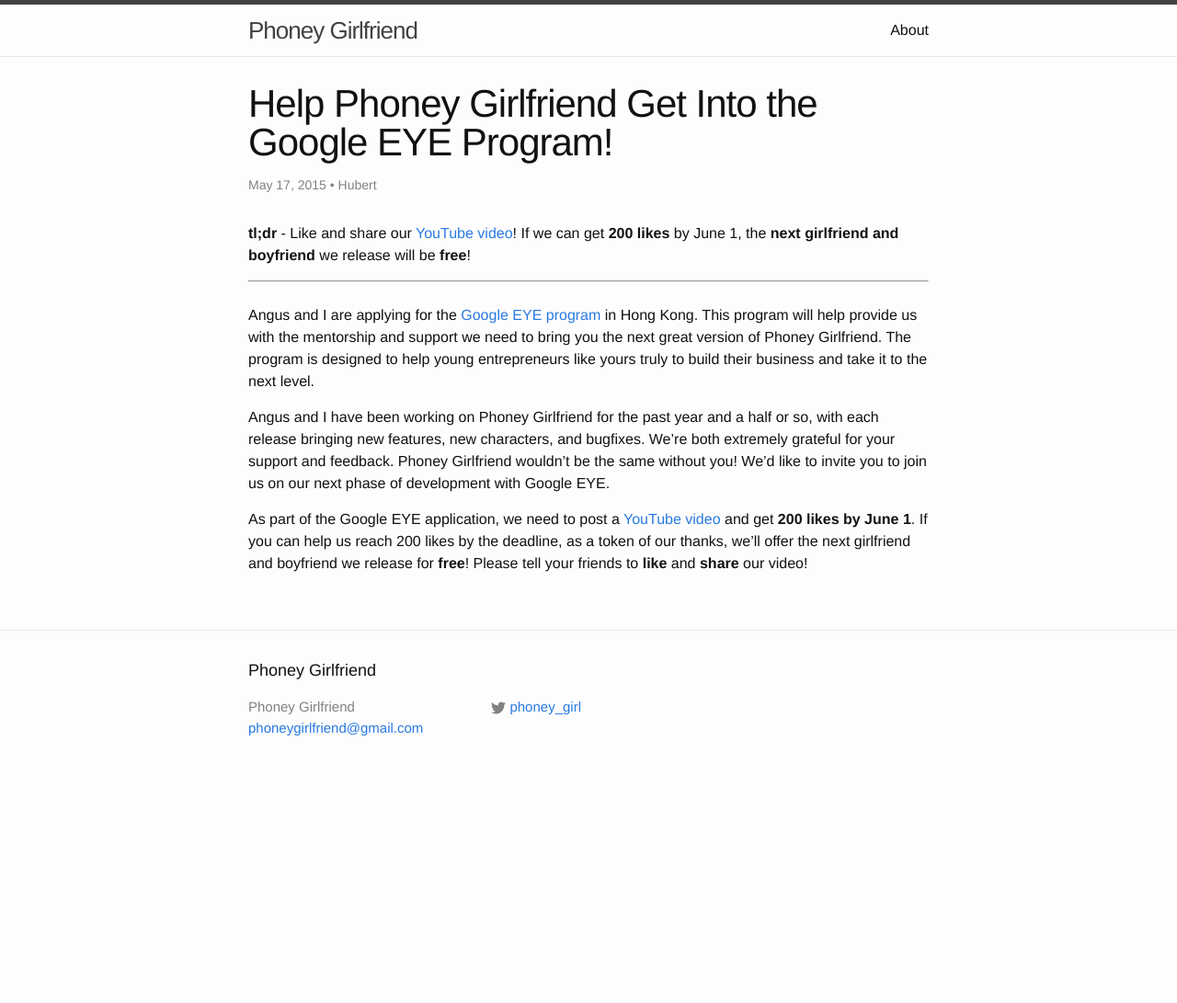
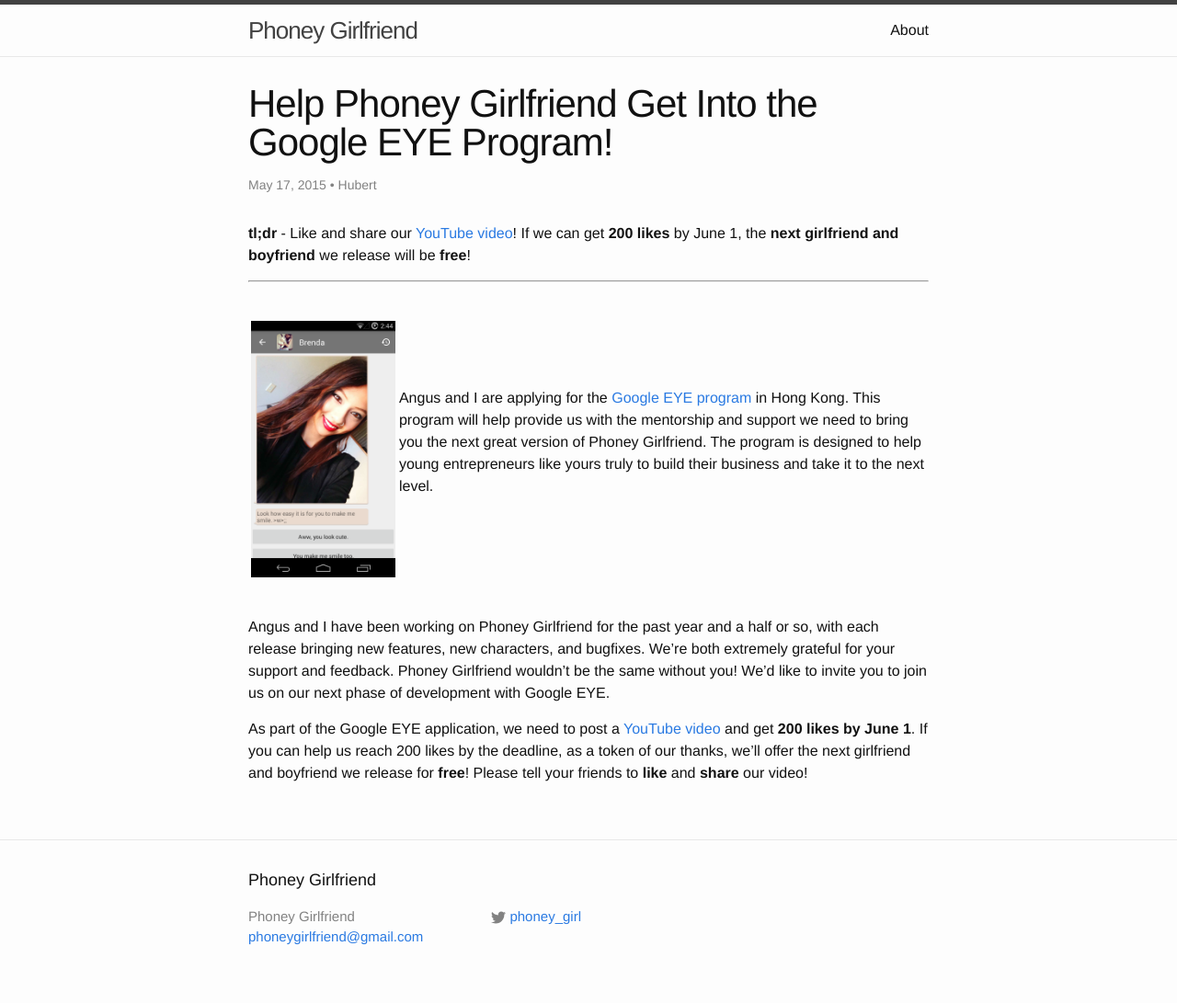
Before and after one commit to hube/phoneygirlfriend.com, a Jekyll site: the page built from _posts/2015-05-17-help-phoney-girlfriend-get-into-the-google-eye-program.markdown, in a window 1280 px wide. Shown: the whole page at 92% size. Built offline with Jekyll 4.4.1, drawn with Linux system fonts in a browser that asks for light colours; before the commit the page ends 900 px from its top, so only the background shows below that.

Commit message:
add brenda to post

```diff
--- a/_posts/2015-05-17-help-phoney-girlfriend-get-into-the-google-eye-program.markdown
+++ b/_posts/2015-05-17-help-phoney-girlfriend-get-into-the-google-eye-program.markdown
@@ -10,14 +10,23 @@
 release will be **free**!
 
 ---
-\\
-Angus and I are applying for the
-[Google EYE program](http://entrepreneurship.bschool.cuhk.edu.hk/eyeprogram) in
-Hong Kong. This program will help provide us with the mentorship and support we
-need to bring you the next great version of Phoney Girlfriend. The program is
-designed to help young entrepreneurs like yours truly to build their business
-and take it to the next level.
-
+<br />
+<table>
+<tr>
+<th markdown="1">
+  ![Brenda](/assets/2015-05-17-help-phoney-girlfriend-get-into-the-google-eye-program/brenda-smile.png)
+</th>
+<td markdown="1">
+  Angus and I are applying for the
+  [Google EYE program](http://entrepreneurship.bschool.cuhk.edu.hk/eyeprogram) in
+  Hong Kong. This program will help provide us with the mentorship and support we
+  need to bring you the next great version of Phoney Girlfriend. The program is
+  designed to help young entrepreneurs like yours truly to build their business
+  and take it to the next level.
+</td>
+</tr>
+</table>
+<br />
 <!--more-->
 
 Angus and I have been working on Phoney Girlfriend for the past year and a half
```
